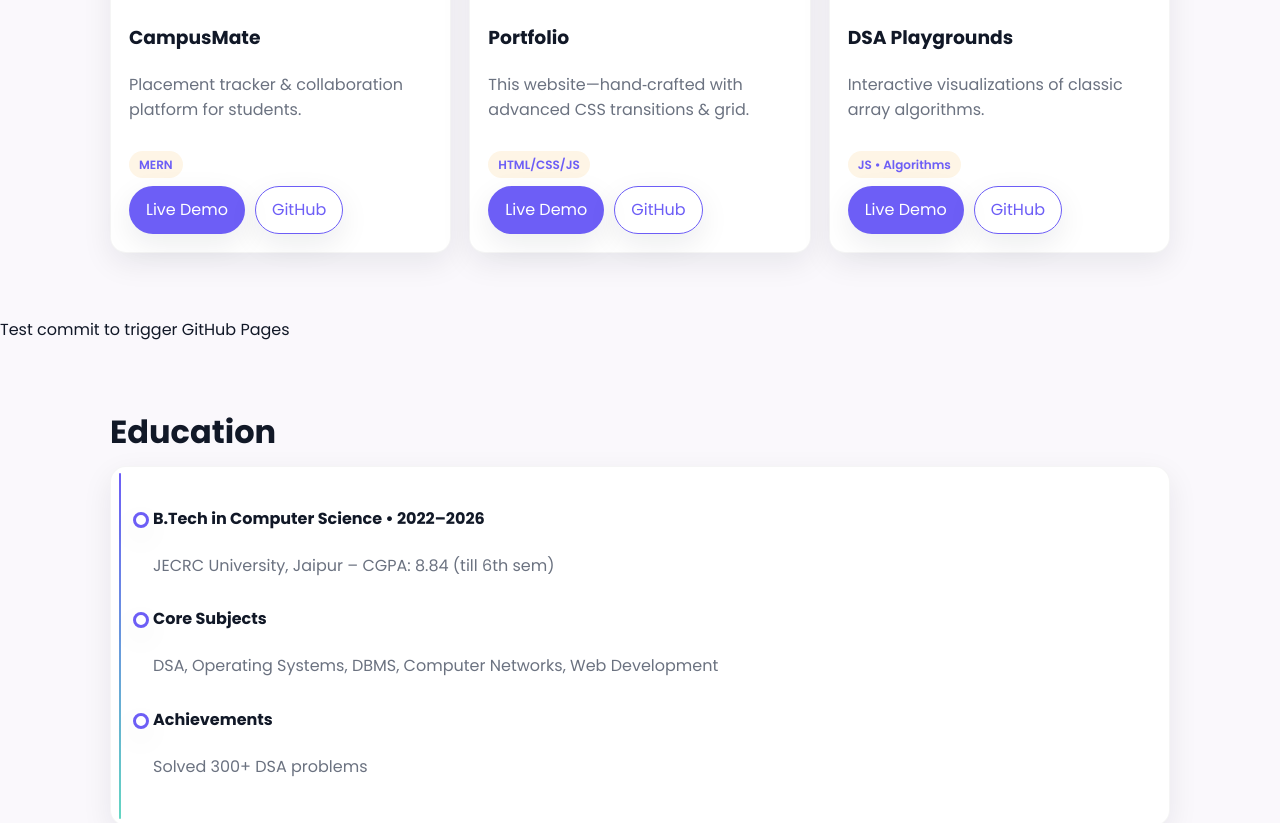
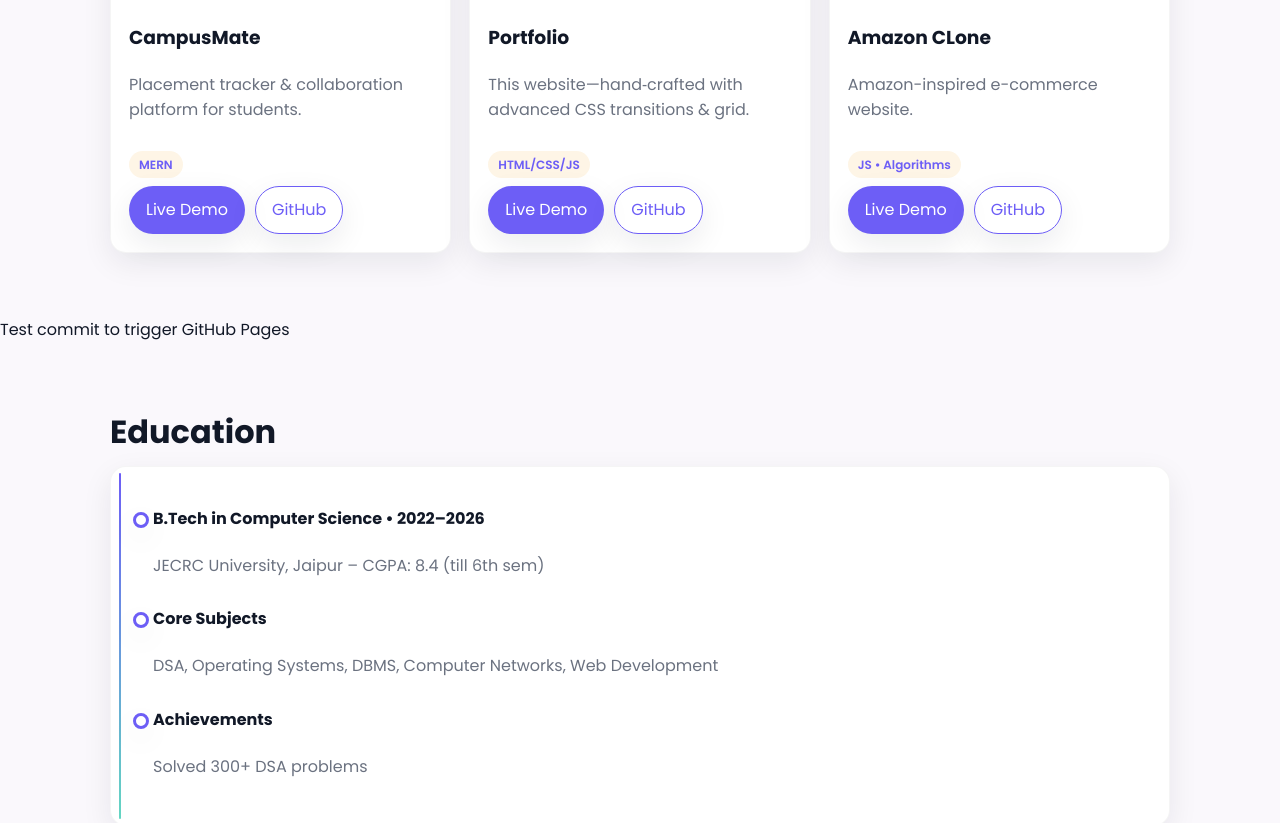
Before and after one commit to Charul063/my-portfolio, a plain HTML site: page index.html in a window 1280 px wide. Shown: the part 1915-2738 px from the top of the page. Drawn offline with Linux system fonts and the light colour scheme.

Commit message:
Update index.html

```diff
--- a/index.html
+++ b/index.html
@@ -242,12 +242,12 @@
         </article>
         <article class="card project">
           <img src="https://images.unsplash.com/photo-1515879218367-8466d910aaa4?q=80&w=800&auto=format&fit=crop" alt="Project screenshot" />
-          <h3>DSA Playgrounds</h3>
-          <p class="section-sub">Interactive visualizations of classic array algorithms.</p>
+          <h3>Amazon CLone</h3>
+          <p class="section-sub">Amazon-inspired e-commerce website.</p>
           <span class="tag">JS • Algorithms</span>
           <div class="actions">
             <a class="btn" href="#" target="_blank" rel="noopener">Live Demo</a>
-            <a class="btn ghost" href="https://github.com/yourname/dsa-playgrounds" target="_blank" rel="noopener">GitHub</a>
+            <a class="btn ghost" href="https://charul063.github.io/Amazon-clone/" target="_blank" rel="noopener">GitHub</a>
           </div>
         </article>
       </div>
@@ -263,7 +263,7 @@
       <div class="card timeline">
         <div class="tl-item">
           <h4>B.Tech in Computer Science • 2022–2026</h4>
-          <p class="section-sub">JECRC University, Jaipur – CGPA: 8.84 (till 6th sem)</p>
+          <p class="section-sub">JECRC University, Jaipur – CGPA: 8.4 (till 6th sem)</p>
         </div>
         <div class="tl-item">
           <h4>Core Subjects</h4>
```
